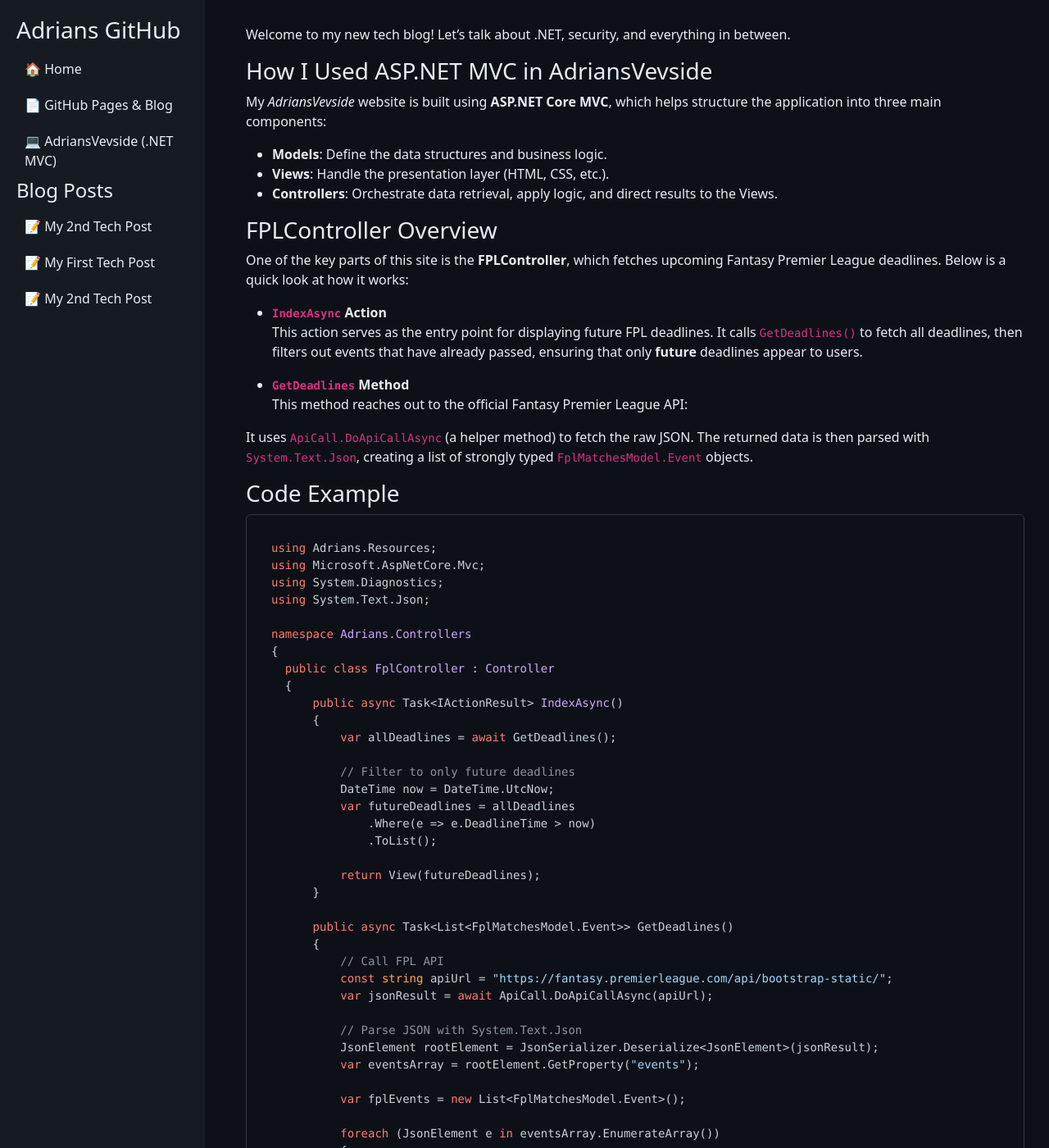
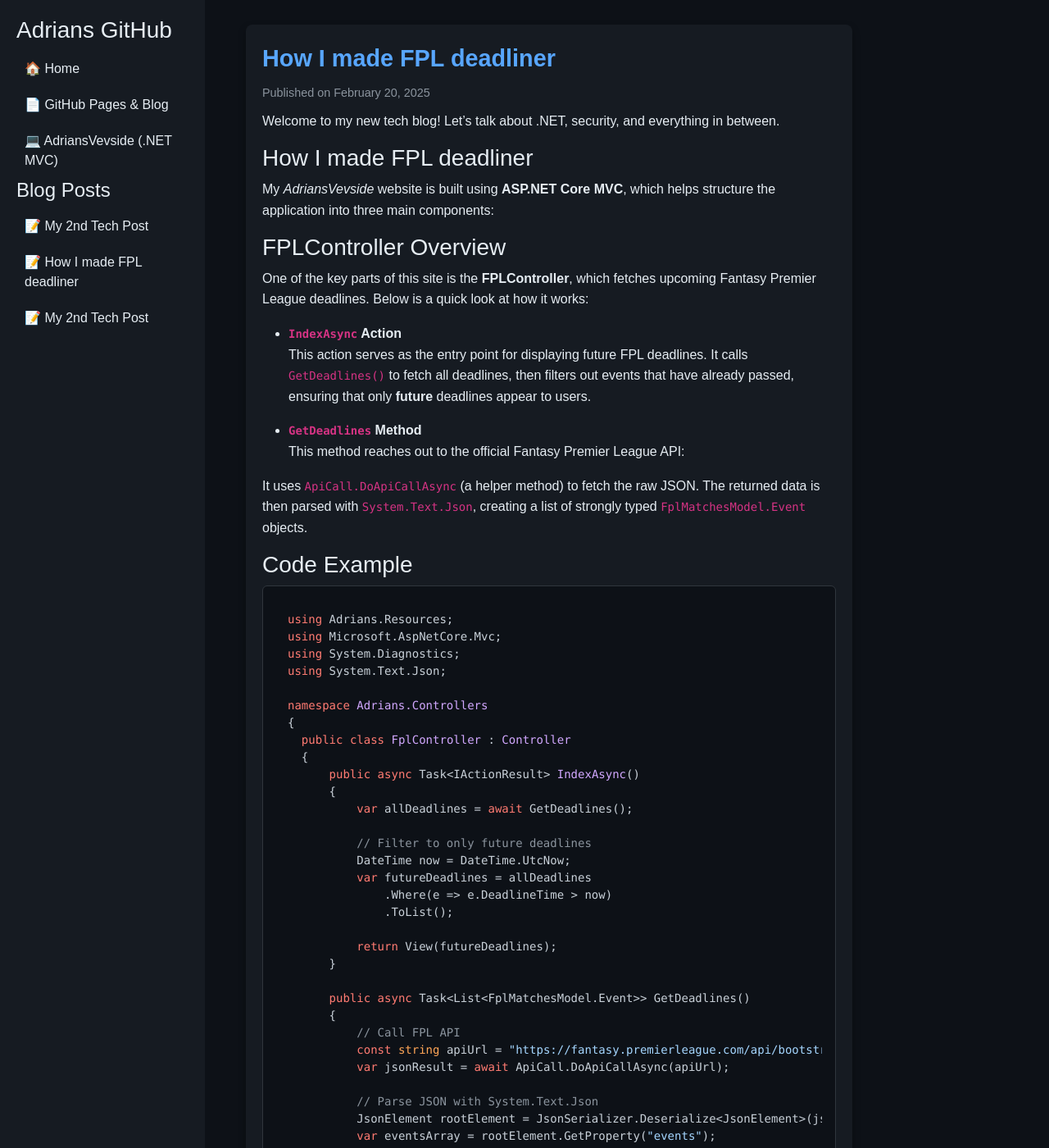
Before and after one commit to Vigdals/AdriansVevside, a Jekyll site: the page built from docs/_posts/2025-02-20-my-first-post.md, in a window 1280 px wide and 1400 px high. Shown: the whole window at 82% size. Built offline with Jekyll 4.4.1, drawn with Linux system fonts in a browser that asks for light colours.

Commit message:
more styling and writing

```diff
--- a/docs/_layouts/default.html
+++ b/docs/_layouts/default.html
@@ -21,6 +21,7 @@
         display: flex;
         background-color: #0d1117; /* GitHub dark background */
         color: #e6edf3; /* GitHub light text */
+        font-family: Arial, sans-serif;
       }
 
       /* Sidebar Navigation */
@@ -52,6 +53,31 @@
         margin-left: 270px;
         flex: 1;
         padding: 30px;
+        max-width: 800px;
+      }
+
+      /* Blog Post Styling */
+      .post-container {
+        background-color: #161b22;
+        padding: 20px;
+        border-radius: 8px;
+        margin-bottom: 20px;
+        box-shadow: 0px 4px 10px rgba(0, 0, 0, 0.3);
+      }
+      .post-title {
+        font-size: 1.8rem;
+        font-weight: bold;
+        color: #58a6ff;
+        margin-bottom: 10px;
+      }
+      .post-date {
+        font-size: 0.9rem;
+        color: #8b949e;
+        margin-bottom: 10px;
+      }
+      .post-content {
+        font-size: 1rem;
+        line-height: 1.6;
       }
 
       /* GitHub-Style Code Blocks */
@@ -64,7 +90,7 @@
         line-height: 1.5;
         overflow-x: auto;
         border: 1px solid #30363d;
-        font-family: Consolas, "Courier New", monospace; /* GitHub font */
+        font-family: Consolas, "Courier New", monospace;
       }
     </style>
   </head>
@@ -77,7 +103,6 @@
       <a href="{{ "/" | relative_url }}">🏠 Home</a>
       <a href="{{ "/github-pages" | relative_url }}">📄 GitHub Pages & Blog</a>
       <a href="{{ "/adriansvevside" | relative_url }}">💻 AdriansVevside (.NET MVC)</a>
-
 
       <h4>Blog Posts</h4>
       <ul class="list-unstyled">
@@ -92,7 +117,13 @@
     <!-- Main Content -->
     <div class="main-content">
       <div class="markdown-body">
-        {{ content }}
+        <div class="post-container">
+          <div class="post-title">{{ page.title }}</div>
+          <div class="post-date">Published on {{ page.date | date: "%B %d, %Y" }}</div>
+          <div class="post-content">
+            {{ content }}
+          </div>
+        </div>
       </div>
     </div>
   </body>
--- a/docs/_posts/2025-02-20-my-first-post.md
+++ b/docs/_posts/2025-02-20-my-first-post.md
@@ -1,17 +1,13 @@
 ---
 layout: default
-title: "My First Tech Post"
+title: "How I made FPL deadliner"
 date: 2025-02-20
 ---
 Welcome to my new tech blog! Let’s talk about .NET, security, and everything in between.
 
-### How I Used ASP.NET MVC in AdriansVevside
+### How I made FPL deadliner
 
 My _AdriansVevside_ website is built using **ASP.NET Core MVC**, which helps structure the application into three main components:
-
-- **Models**: Define the data structures and business logic.
-- **Views**: Handle the presentation layer (HTML, CSS, etc.).
-- **Controllers**: Orchestrate data retrieval, apply logic, and direct results to the Views.
 
 ### FPLController Overview
 
```
